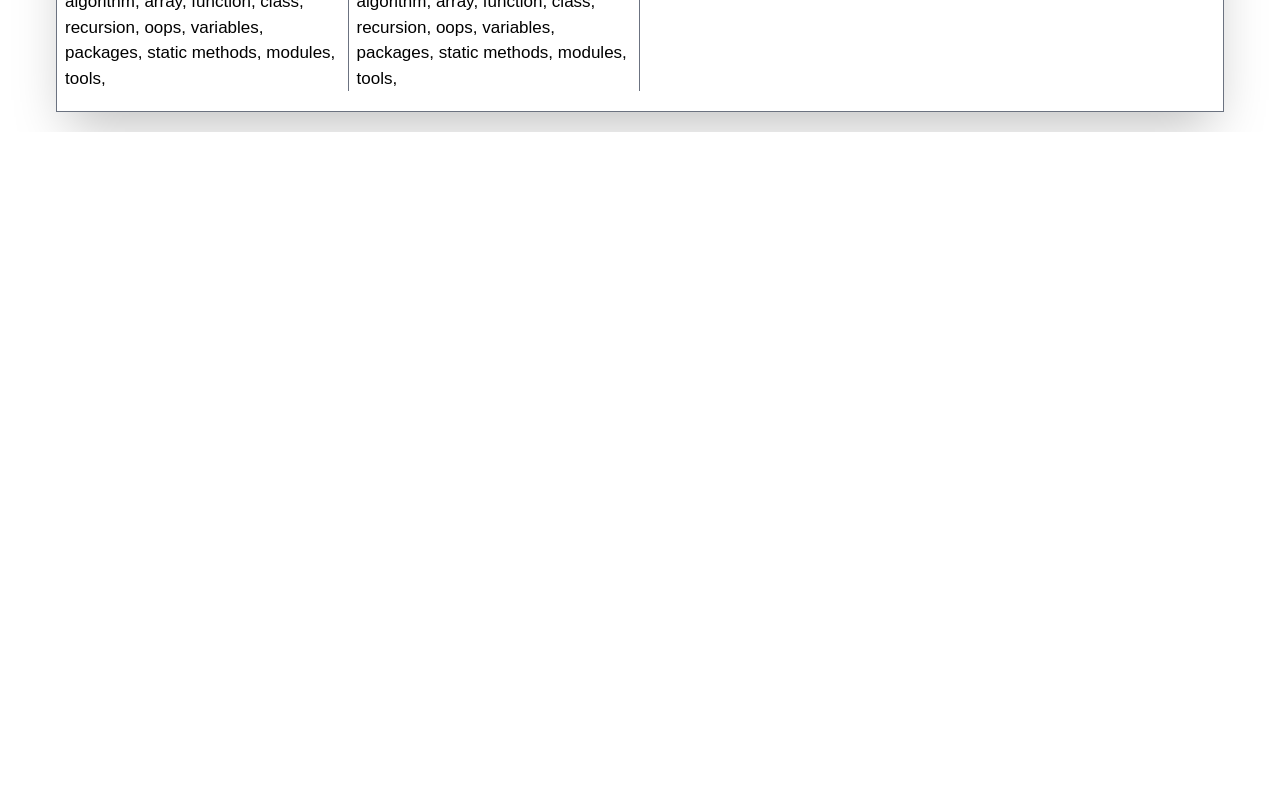
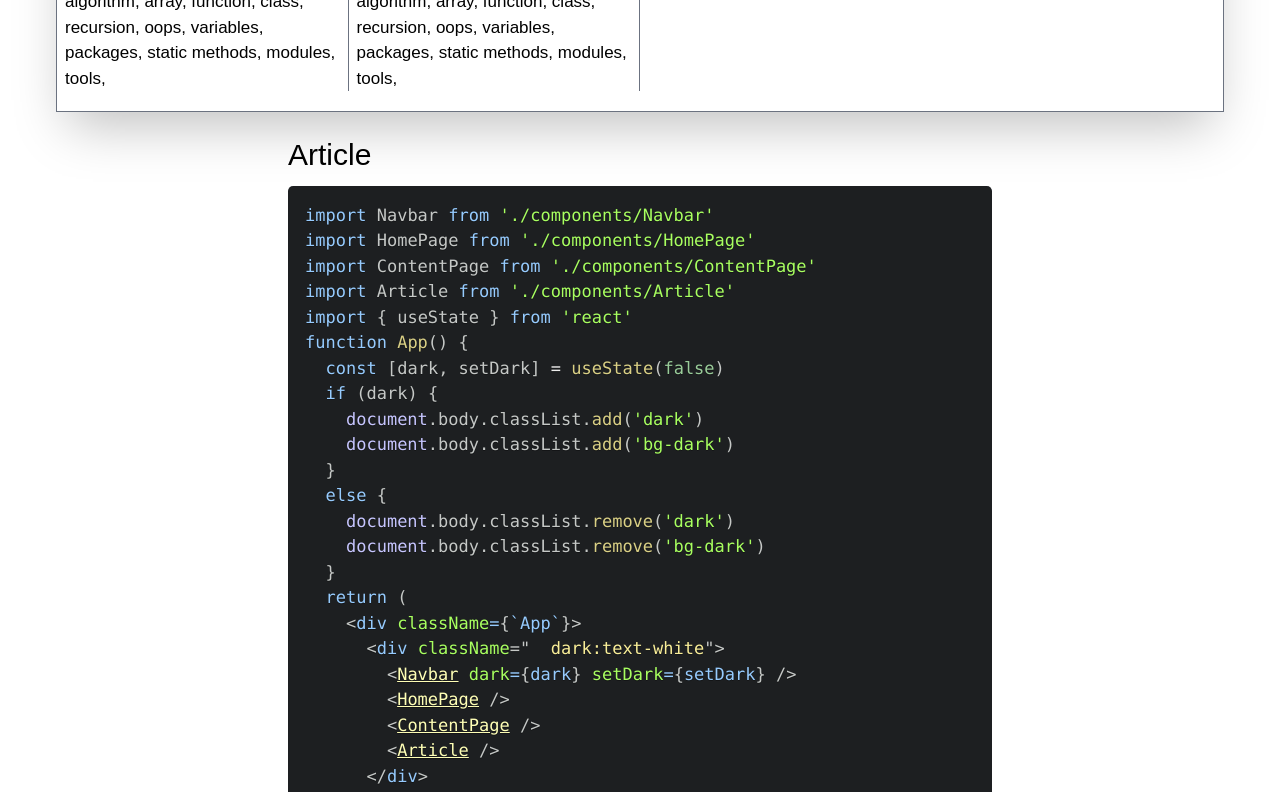
Before and after one commit to techlifejournal/techlifejournal, a Next.js app: page / in a window 1280 px wide. Shown: the part 1500-2292 px from the top of the page. Before the commit the page ends 1632 px from the top, so only its background shows below. Built offline with nearby package versions, Linux system fonts and the light colour scheme.

Commit message:
Article page modified for nextJs

```diff
--- a/src/App.js
+++ b/src/App.js
@@ -1,6 +1,7 @@
 import Navbar from './components/Navbar'
 import ContentPage from './components/ContentPage'
 import Home from './components/HomePage'
+import Article from './components/Article'
 import Contexts from './context'
 function App() {
   //edf2fb
@@ -10,8 +11,9 @@ function App() {
       <div className={`App`}>
         <div className="  dark:text-white ">
           <Navbar />
-          <Home/>
+          <Home />
           <ContentPage />
+          <Article/>
         </div>
       </div >
     </Contexts>
--- a/src/components/Article/ArticlePage.js
+++ b/src/components/Article/ArticlePage.js
@@ -2,15 +2,15 @@
 import { Article1 as markdown } from './example'
 import ReactMarkdown from 'react-markdown';
 import rehypeRaw from 'rehype-raw'
-import {CodeBlock} from './CodeBlock'
-import Style from '../../../styles/Home.module.css'
+import CodeBlock from "./codeblock"
+import Style from '../../../styles/Article.module.css'
 export default function Article() {
   return (
-    <div className={`mx-4 md:mx-16 lg:mx-48  xl:mx-72 dark:text-white ${Style.Article}`}>
+    <div className={`mx-4 md:mx-16 lg:mx-48  xl:mx-72 dark:text-white ${Style.article}`}>
       <ReactMarkdown
         children={markdown}
         rehypePlugins={[rehypeRaw]}
-        components={CodeBlock()}
+        components={CodeBlock}
       />
     </div>
   );
--- a/src/components/Article/CodeBlock.js
+++ b/src/components/Article/CodeBlock.js
@@ -1,18 +1,19 @@
 // ./CodeBlock.js
-import SyntaxHighlighterLight, { Prism as SyntaxHighlighterDark } from 'react-syntax-highlighter'
-import { materialDark } from 'react-syntax-highlighter/dist/esm/styles/prism'
-export const CodeBlock = () => {
-  return {
+import React from "react"
+import { Prism as SyntaxHighlighter } from "react-syntax-highlighter"
+import { dracula, atomDark, vsDark } from 'react-syntax-highlighter/dist/cjs/styles/prism';
+
+const CodeBlock = {
   code({ node, inline, className, children, ...props }) {
     const match = /language-(\w+)/.exec(className || '')
     return !inline && match ? (
-        <SyntaxHighlighterDark
-          children={String(children).replace(/\n$/, '')}
-          style={materialDark}
+      <SyntaxHighlighter
+        style={atomDark}
         language={match[1]}
-          PreTag="div"
-          showLineNumbers={true}
-          {...props} />
+        PreTag="div" {...props}>
+        {String(children).replace(/\n$/, '')}
+      </SyntaxHighlighter>
+
     ) : (
       <code className={className} {...props}>
         {children}
@@ -20,4 +21,5 @@ export const CodeBlock = () => {
     )
   }
 }
-}
+
+export default CodeBlock
--- a/src/components/Article/index.js
+++ b/src/components/Article/index.js
@@ -1,9 +1,10 @@
 import React from 'react'
 import Article from './ArticlePage'
+import Style from '../../../styles/Article.module.css'
 function Index() {
     return (
-        <div className = "article w-full items-center">
-            <Article/>
+        <div className={`${Style.article} w-full items-center`}>
+            <Article />
         </div>
     )
 }
--- /dev/null
+++ b/styles/Article.module.css
@@ -0,0 +1,3 @@
+.article{
+
+}
```
Also changed, not shown: src/components/Sidebar/sidebar.css (line endings or trailing spaces). Lines whose indentation alone changed are shown as unchanged.
